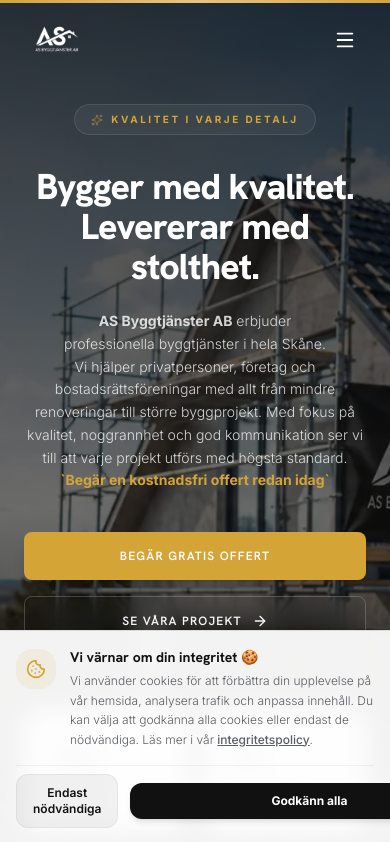
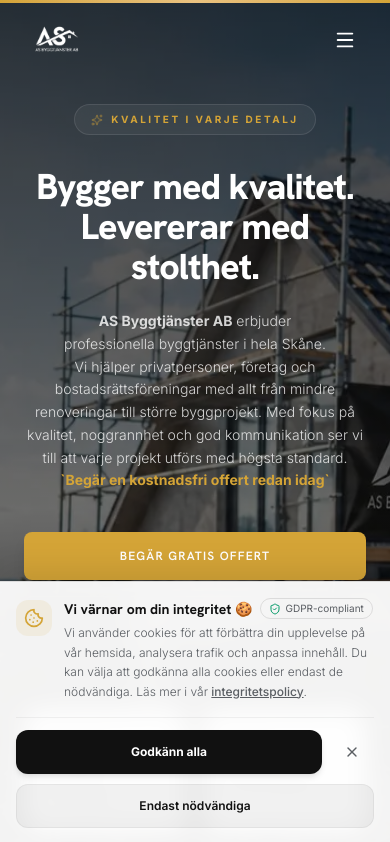
Before and after one commit to aliasaad01/AS-Byggtj-nster-AB, a React (Vite) app: page / in a window 390 px wide. Shown: the top 842 px of the page. Built offline with nearby package versions, Linux system fonts and the light colour scheme.

Commit message:
Some Edit

```diff
--- a/src/components/ui/CookieConsent.tsx
+++ b/src/components/ui/CookieConsent.tsx
@@ -2,7 +2,6 @@
 import { motion, AnimatePresence } from "motion/react";
 import { Cookie, ShieldCheck, X } from "lucide-react";
 
-// تعريف أنواع gtag و dataLayer لمنع أخطاء TypeScript
 declare global {
   interface Window {
     dataLayer?: Record<string, unknown>[];
@@ -23,7 +22,6 @@
   onOpenPolicy?: () => void;
 }
 
-// دالة تحديث حالة التتبع في أدوات جوجل و GTM
 const updateConsentState = (isAcceptedAll: boolean): void => {
   if (typeof window !== "undefined") {
     window.dataLayer = window.dataLayer || [];
@@ -57,7 +55,6 @@
       }, 1000);
       return () => clearTimeout(timer);
     } else {
-      // إرسال تفضيل الزائر السابق فور تحميل الصفحة
       updateConsentState(consent === "all");
     }
   }, []);
@@ -82,24 +79,26 @@
           animate={{ y: 0 }}
           exit={{ y: "100%" }}
           transition={{ type: "spring", stiffness: 220, damping: 25 }}
-          className="fixed bottom-0 left-0 right-0 w-full z-40 bg-white/95 backdrop-blur-md border-t border-black/10 shadow-[0_-10px_30px_rgba(0,0,0,0.08)] py-4 px-4 sm:px-6 md:px-8 text-primary"
+          className="fixed inset-x-0 bottom-0 z-50 w-full border-t border-black/10 bg-white/95 p-4 text-primary backdrop-blur-md shadow-[0_-10px_30px_rgba(0,0,0,0.1)] sm:p-6 md:px-8"
         >
-          <div className="max-w-7xl mx-auto flex flex-col lg:flex-row lg:items-center lg:justify-between gap-4 lg:gap-8">
-            <div className="flex items-start gap-3.5 flex-1">
-              <div className="p-2.5 bg-gold/10 text-gold rounded-2xl shrink-0 mt-0.5">
+          <div className="mx-auto flex flex-col gap-4 max-w-7xl lg:flex-row lg:items-center lg:justify-between lg:gap-8">
+            {/* المحتوى النصي والشعار */}
+            <div className="flex flex-1 items-start gap-3">
+              <div className="mt-0.5 rounded-xl bg-gold/10 p-2 text-gold shrink-0">
                 <Cookie className="h-5 w-5" />
               </div>
+
               <div className="space-y-1 text-left">
-                <div className="flex items-center gap-3">
-                  <h3 className="font-display font-bold text-sm md:text-base text-primary">
+                <div className="flex flex-wrap items-center gap-2">
+                  <h3 className="font-display font-bold text-sm text-primary sm:text-base">
                     Vi värnar om din integritet 🍪
                   </h3>
-                  <span className="hidden sm:inline-flex items-center gap-1 text-[10px] text-muted-dark border border-black/10 px-2 py-0.5 rounded-full">
+                  <span className="inline-flex items-center gap-1 rounded-full border border-black/10 px-2 py-0.5 text-[10px] text-muted-dark">
                     <ShieldCheck className="h-3 w-3 text-emerald-600" />{" "}
                     GDPR-compliant
                   </span>
                 </div>
-                <p className="text-xs text-muted-dark font-light leading-relaxed max-w-4xl">
+                <p className="max-w-4xl font-light text-xs text-muted-dark leading-relaxed">
                   Vi använder cookies för att förbättra din upplevelse på vår
                   hemsida, analysera trafik och anpassa innehåll. Du kan välja
                   att godkänna alla cookies eller endast de nödvändiga. Läs mer
@@ -107,7 +106,7 @@
                   <button
                     type="button"
                     onClick={onOpenPolicy}
-                    className="underline hover:text-primary transition-colors cursor-pointer font-medium"
+                    className="font-medium underline hover:text-primary transition-colors cursor-pointer"
                   >
                     integritetspolicy
                   </button>
@@ -116,28 +115,34 @@
               </div>
             </div>
 
-            <div className="flex items-center justify-between sm:justify-end gap-3 shrink-0 pt-2 lg:pt-0 border-t lg:border-t-0 border-black/5">
+            {/* الأزرار والإجراءات */}
+            <div className="flex flex-col-reverse items-center justify-end gap-2.5 border-t border-black/5 pt-3 shrink-0 sm:flex-row lg:border-t-0 lg:pt-0">
               <button
+                type="button"
                 onClick={handleAcceptNecessary}
-                className="w-full sm:w-auto px-4 py-2.5 rounded-xl text-xs font-semibold text-primary bg-black/5 hover:bg-black/10 border border-black/5 transition-all outline-none cursor-pointer"
+                className="flex min-h-[44px] w-full items-center justify-center rounded-xl border border-black/5 bg-black/5 px-4 py-2.5 text-xs font-semibold text-primary outline-none transition-all cursor-pointer hover:bg-black/10 sm:min-h-0 sm:w-auto"
               >
                 Endast nödvändiga
               </button>
 
+              <div className="flex w-full items-center gap-2 sm:w-auto">
                 <button
+                  type="button"
                   onClick={handleAcceptAll}
-                className="w-full sm:w-auto px-5 py-2.5 rounded-xl text-xs font-bold text-white bg-primary hover:bg-primary/90 shadow-md shadow-primary/10 transition-all outline-none cursor-pointer shrink-0"
+                  className="flex min-h-[44px] flex-1 items-center justify-center rounded-xl bg-primary px-5 py-2.5 text-xs font-bold text-white outline-none transition-all cursor-pointer shadow-md shadow-primary/10 shrink-0 hover:bg-primary/90 sm:min-h-0 sm:w-auto sm:flex-none"
                 >
                   Godkänn alla
                 </button>
 
                 <button
+                  type="button"
                   onClick={handleAcceptNecessary}
-                className="p-2 text-muted-dark hover:text-primary transition-colors rounded-lg hover:bg-black/5 ml-1 hidden sm:block cursor-pointer"
+                  className="flex min-h-[44px] min-w-[44px] items-center justify-center rounded-lg p-2 text-muted-dark transition-colors cursor-pointer hover:bg-black/5 hover:text-primary sm:min-h-0 sm:min-w-0"
                   aria-label="Stäng"
                 >
                   <X className="h-4 w-4" />
                 </button>
+              </div>
             </div>
           </div>
         </motion.div>
```
Lines whose indentation alone changed are shown as unchanged.
